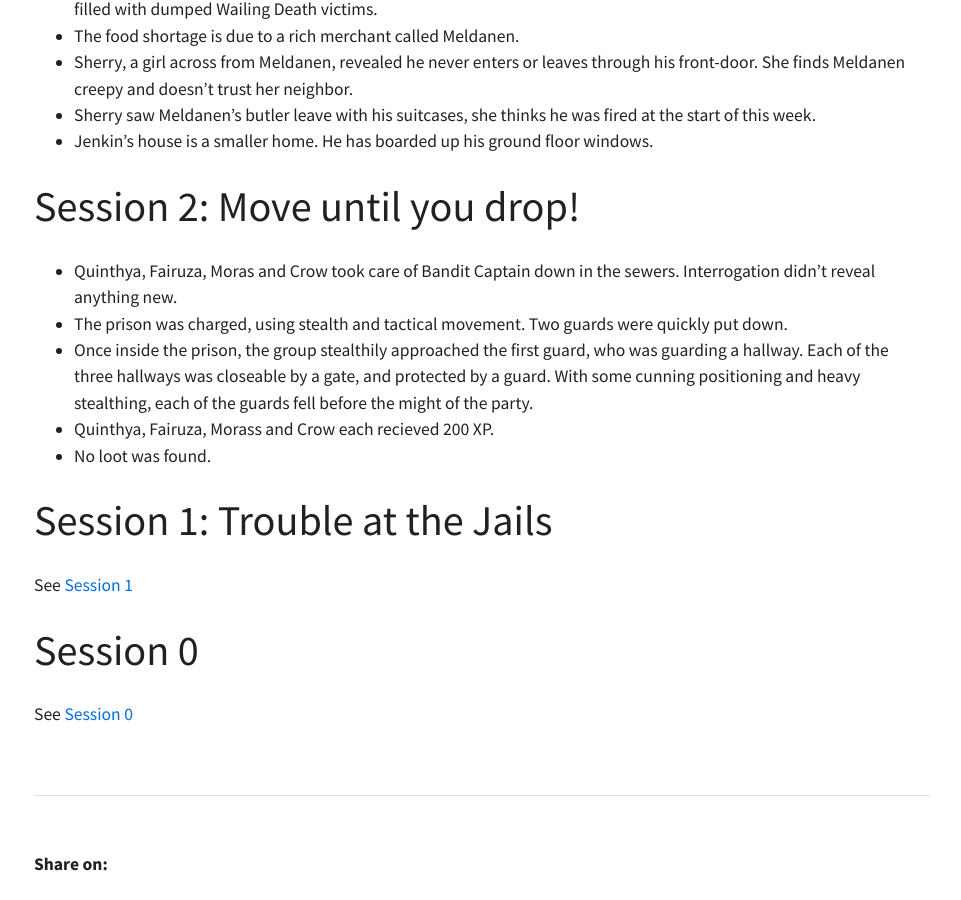
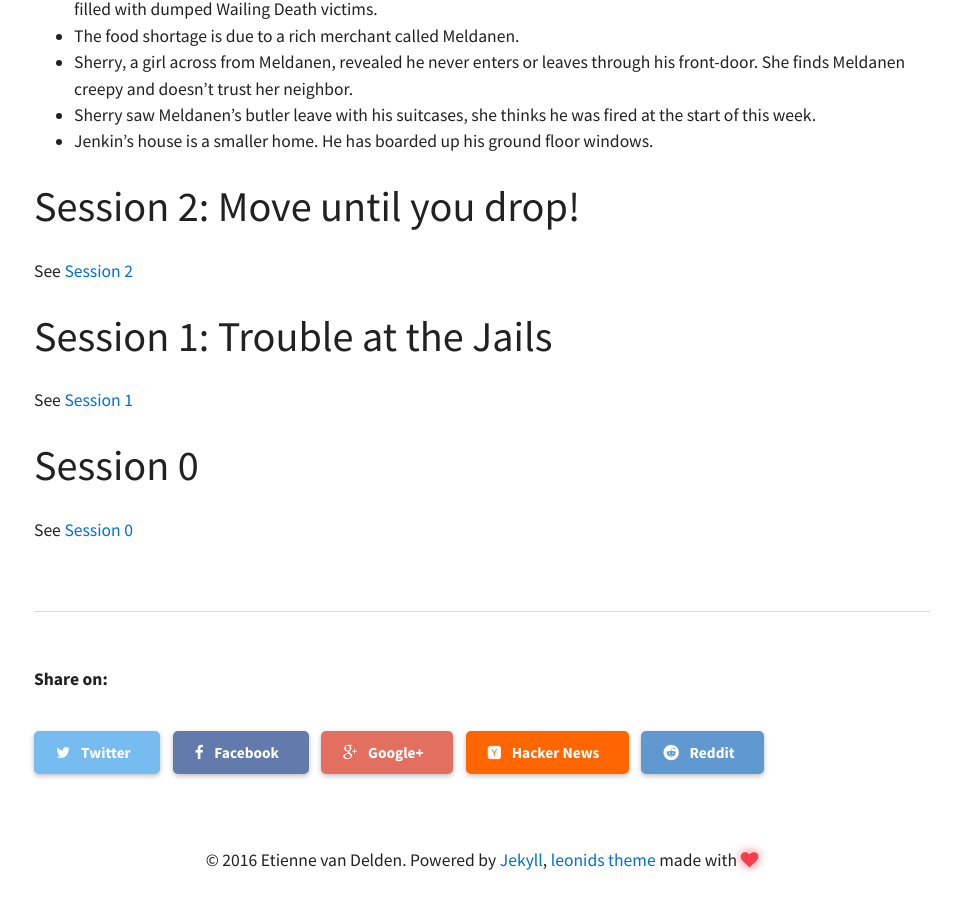
Before and after one commit to eirvandelden/eirvandelden.github.io, a Jekyll site: the page built from _posts/dnd/2015-09-19-adventure-log.markdown, in a window 1280 px wide and 900 px high, scrolled down 2891 px. Shown: the whole window, without its empty margins (158-1119 px from the left). Built offline with Jekyll 4.4.1, drawn with Linux system fonts in a browser that asks for light colours; comment, search, counter and statistics services are not loaded; some of the changed text lies outside the part shown.

Commit message:
Extract session 2 into its own post

```diff
--- a/_posts/dnd/2015-09-19-adventure-log.markdown
+++ b/_posts/dnd/2015-09-19-adventure-log.markdown
@@ -90,11 +90,8 @@ What could go better:
 - Jenkin’s house is a smaller home. He has boarded up his ground floor windows.
 
 # Session 2: Move until you drop!
-- Quinthya, Fairuza, Moras and Crow took care of Bandit Captain down in the sewers. Interrogation didn't reveal anything new.
-- The prison was charged, using stealth and tactical movement. Two guards were quickly put down.
-- Once inside the prison, the group stealthily approached the first guard, who was guarding a hallway. Each of the three hallways was closeable by a gate, and protected by a guard. With some cunning positioning and heavy stealthing, each of the guards fell before the might of the party.
-- Quinthya, Fairuza, Morass and Crow each recieved 200 XP.
-- No loot was found.
+
+See [Session 2]({% post_url /dnd/2015-09-19-session-2 %})
 
 # Session 1: Trouble at the Jails
 
```
Also changed, not shown: _posts/dnd/2015-09-19-session-2.markdown (added, +14 -0 lines).
